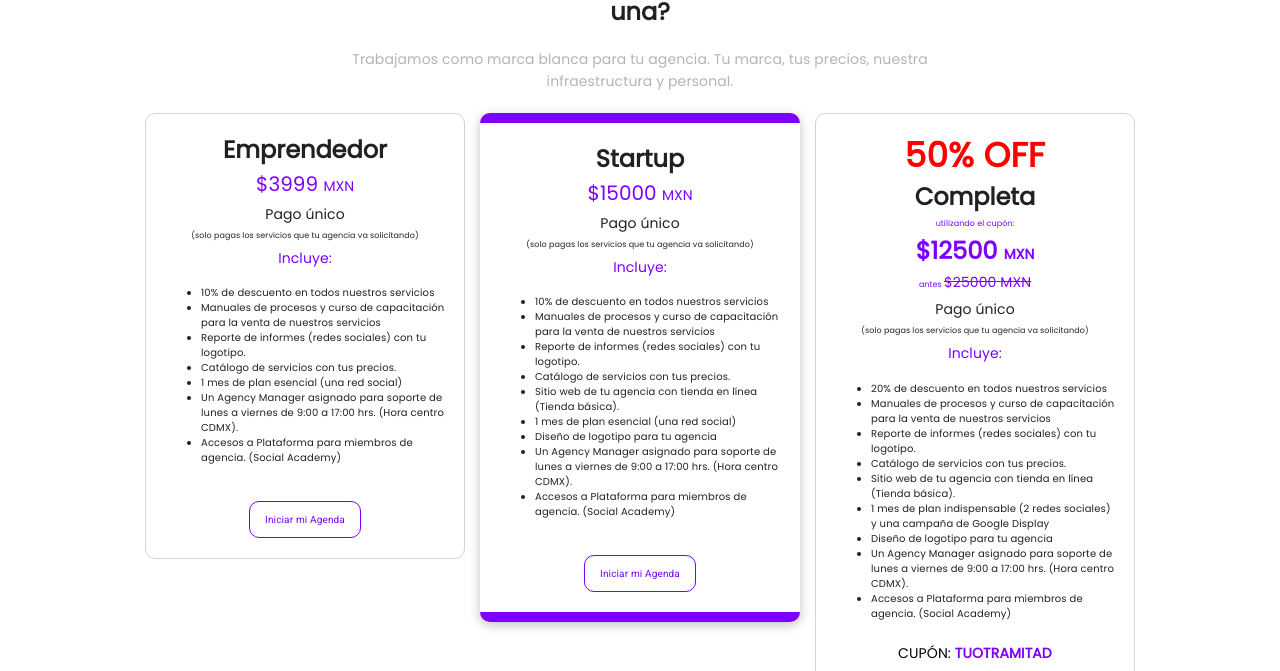
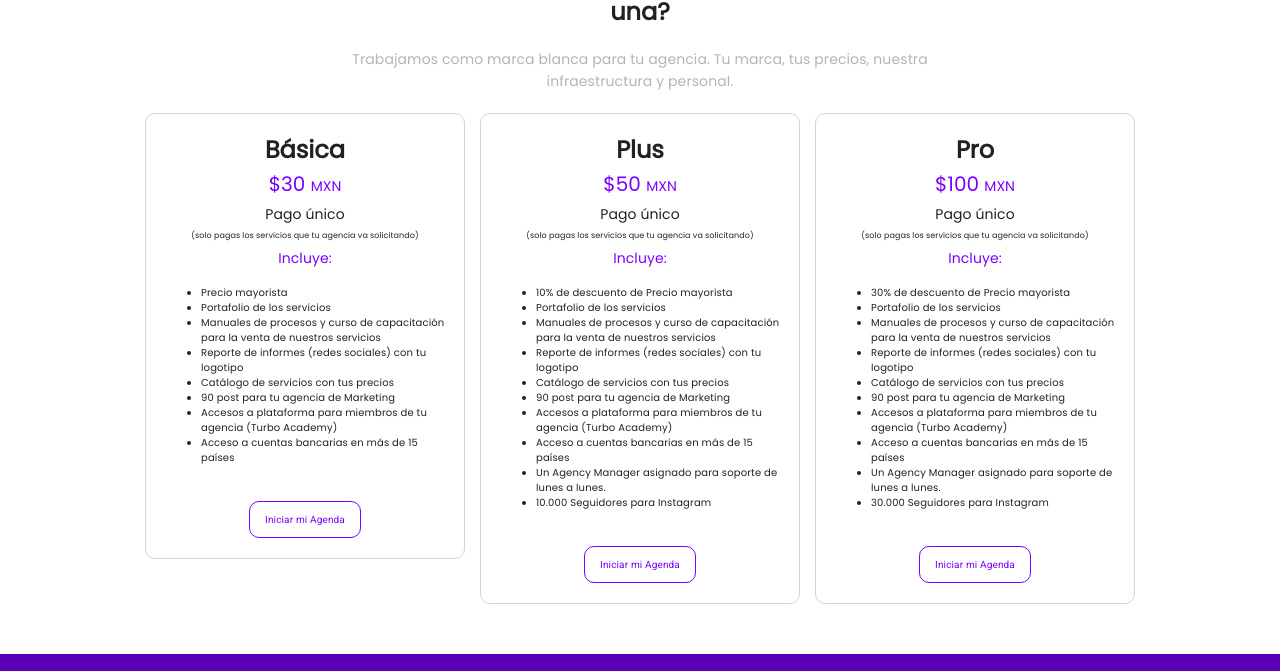
Before and after one commit to Auchan22/clone-sc, a Next.js app: page / in a window 1280 px wide. Shown: the part 2718-3389 px from the top of the page. Built offline with nearby package versions, Linux system fonts and the light colour scheme.

Commit message:
Cambios en el JSON de agencias

```diff
--- a/src/assets/agencia.ts
+++ b/src/assets/agencia.ts
@@ -9,50 +9,53 @@ export interface Agencia {
 
 const AGENCIAS: Agencia[] = [
   {
-    title: 'Emprendedor',
-    precio: 3999,
+    title: 'Básica',
+    precio: 30,
     descuento: false,
     points: [
-      '10% de descuento en todos nuestros servicios',
+      'Precio mayorista',
+      'Portafolio de los servicios',
       'Manuales de procesos y curso de capacitación para la venta de nuestros servicios',
-      'Reporte de informes (redes sociales) con tu logotipo.',
-      'Catálogo de servicios con tus precios.',
-      '1 mes de plan esencial (una red social)',
-      'Un Agency Manager asignado para soporte de lunes a viernes de 9:00 a 17:00 hrs. (Hora centro CDMX).',
-      'Accesos a Plataforma para miembros de agencia. (Social Academy)',
+      'Reporte de informes (redes sociales) con tu logotipo',
+      'Catálogo de servicios con tus precios',
+      '90 post para tu agencia de Marketing',
+      'Accesos a plataforma para miembros de tu agencia (Turbo Academy)',
+      'Acceso a cuentas bancarias en más de 15 países',
     ],
   },
   {
-    title: 'Startup',
-    precio: 15000,
+    title: 'Plus',
+    precio: 50,
     descuento: false,
     points: [
-      '10% de descuento en todos nuestros servicios',
+      '10% de descuento de Precio mayorista',
+      'Portafolio de los servicios',
       'Manuales de procesos y curso de capacitación para la venta de nuestros servicios',
-      'Reporte de informes (redes sociales) con tu logotipo.',
-      'Catálogo de servicios con tus precios.',
-      'Sitio web de tu agencia con tienda en línea (Tienda básica).',
-      '1 mes de plan esencial (una red social)',
-      'Diseño de logotipo para tu agencia',
-      'Un Agency Manager asignado para soporte de lunes a viernes de 9:00 a 17:00 hrs. (Hora centro CDMX). ',
-      'Accesos a Plataforma para miembros de agencia. (Social Academy)',
+      'Reporte de informes (redes sociales) con tu logotipo',
+      'Catálogo de servicios con tus precios',
+      '90 post para tu agencia de Marketing',
+      'Accesos a plataforma para miembros de tu agencia (Turbo Academy)',
+      'Acceso a cuentas bancarias en más de 15 países',
+      'Un Agency Manager asignado para soporte de lunes a lunes.',
+      '10.000 Seguidores para Instagram',
     ],
   },
   {
-    title: 'Completa',
-    precio: 12500,
+    title: 'Pro',
+    precio: 100,
     amountDescuento: 25000,
-    descuento: true,
+    descuento: false,
     points: [
-      '20% de descuento en todos nuestros servicios',
+      '30% de descuento de Precio mayorista',
+      'Portafolio de los servicios',
       'Manuales de procesos y curso de capacitación para la venta de nuestros servicios',
-      'Reporte de informes (redes sociales) con tu logotipo.',
-      'Catálogo de servicios con tus precios.',
-      'Sitio web de tu agencia con tienda en línea (Tienda básica).',
-      '1 mes de plan indispensable (2 redes sociales) y una campaña de Google Display',
-      'Diseño de logotipo para tu agencia',
-      'Un Agency Manager asignado para soporte de lunes a viernes de 9:00 a 17:00 hrs. (Hora centro CDMX). ',
-      'Accesos a Plataforma para miembros de agencia. (Social Academy)',
+      'Reporte de informes (redes sociales) con tu logotipo',
+      'Catálogo de servicios con tus precios',
+      '90 post para tu agencia de Marketing',
+      'Accesos a plataforma para miembros de tu agencia (Turbo Academy)',
+      'Acceso a cuentas bancarias en más de 15 países',
+      'Un Agency Manager asignado para soporte de lunes a lunes.',
+      '30.000 Seguidores para Instagram',
     ],
   },
 ];
```
